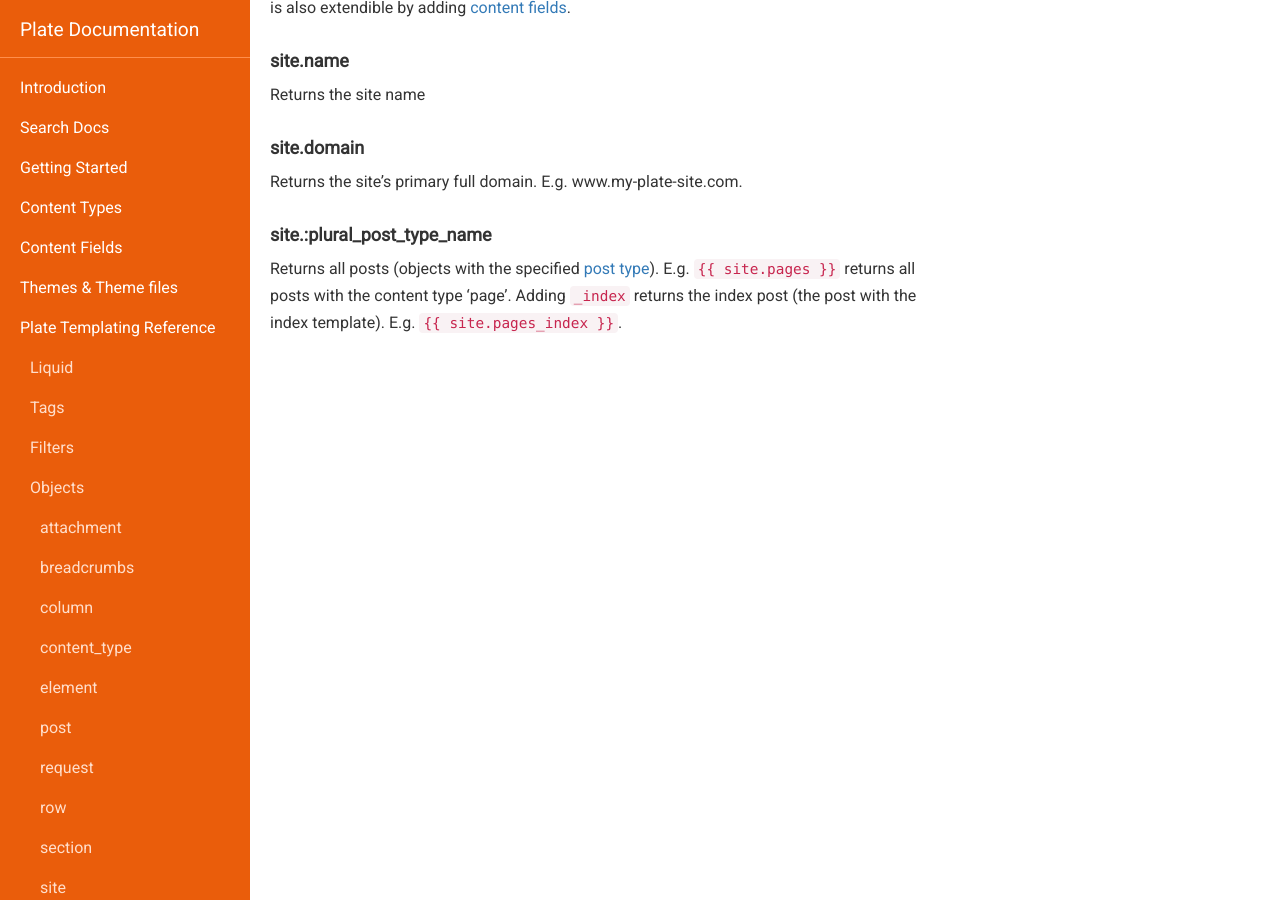
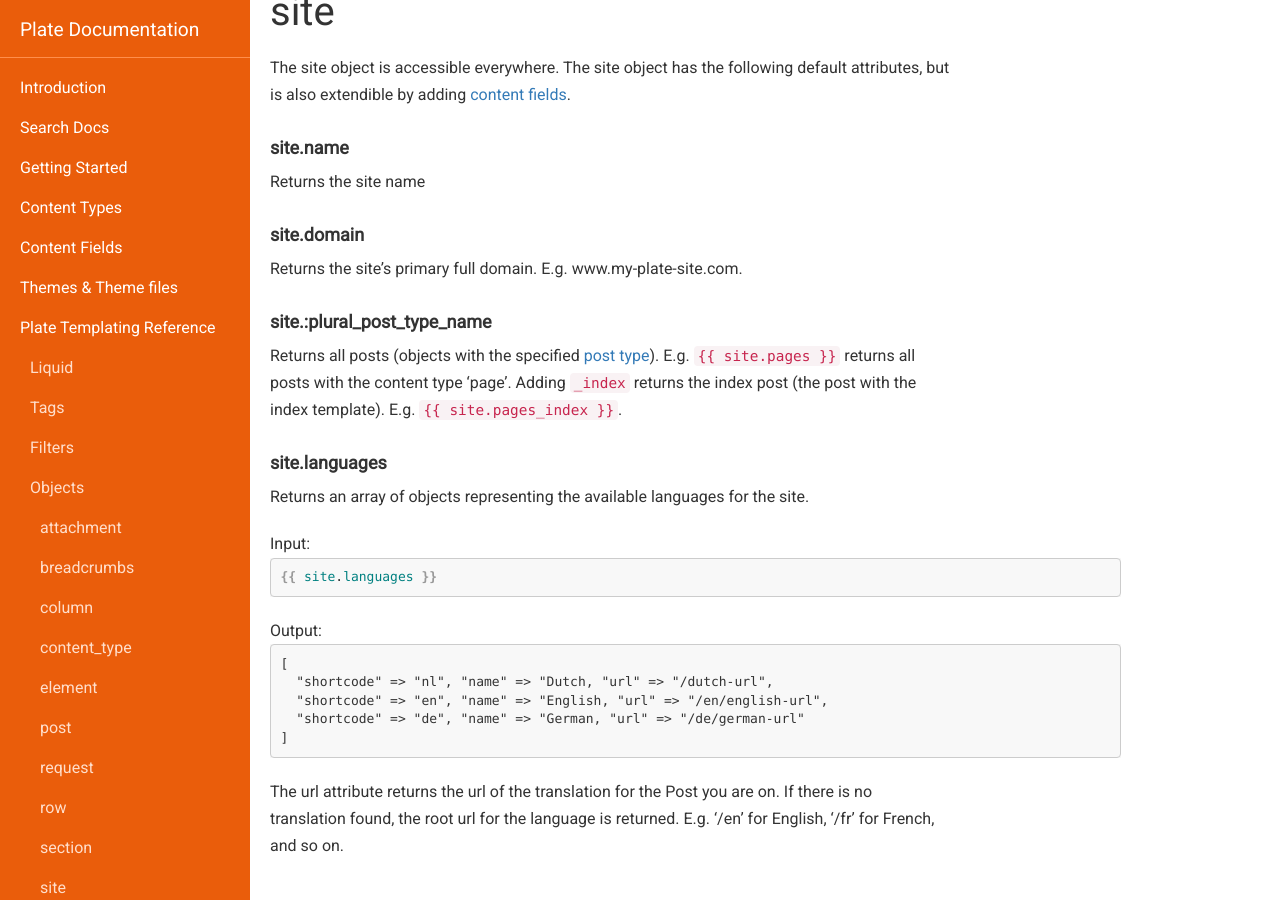
Before and after one commit to platehub/platehub.github.io, a Jekyll site: the page built from docs/templating-reference/objects.md, in a window 1280 px wide and 900 px high, scrolled down 9878 px. Built offline with Jekyll 4.4.1, drawn with Linux system fonts in a browser that asks for light colours; nearby versions of some CDN libraries; some of the changed text lies outside the part shown.

Commit message:
language

````diff
--- a/docs/templating-reference/objects.md
+++ b/docs/templating-reference/objects.md
@@ -282,7 +282,10 @@ Returns post SEO description.
 Returns [content_type](#content_type) object.
 
 #### post.parent
-Returns parent, if there is a parent set in de Post settings.
+Returns parent, if there is a parent set in the Post settings.
+
+#### post.translations
+Returns an array of translations of the Post. Can be empty.
 
 ___
 
@@ -415,3 +418,21 @@ Returns the site's primary full domain. E.g. www.my-plate-site.com.
 
 #### site.:plural_post_type_name
 Returns all posts (objects with the specified [post type](/docs/content-types#layoutable-posts-post-types)). E.g. `{% raw %}{{ site.pages }}{% endraw %}` returns all posts with the content type 'page'. Adding `_index` returns the index post (the post with the index template). E.g. `{% raw %}{{ site.pages_index }}{% endraw %}`.
+
+#### site.languages
+Returns an array of objects representing the available languages for the site.
+
+<p class='no-margin'>Input:</p>
+```liquid
+{% raw %}{{ site.languages }}{% endraw %}
+```
+<p class='no-margin'>Output:</p>
+```text
+[
+  "shortcode" => "nl", "name" => "Dutch, "url" => "/dutch-url",
+  "shortcode" => "en", "name" => "English, "url" => "/en/english-url",
+  "shortcode" => "de", "name" => "German, "url" => "/de/german-url"
+]
+```
+
+The url attribute returns the url of the translation for the Post you are on. If there is no translation found, the root url for the language is returned. E.g. '/en' for English, '/fr' for French, and so on.
````
